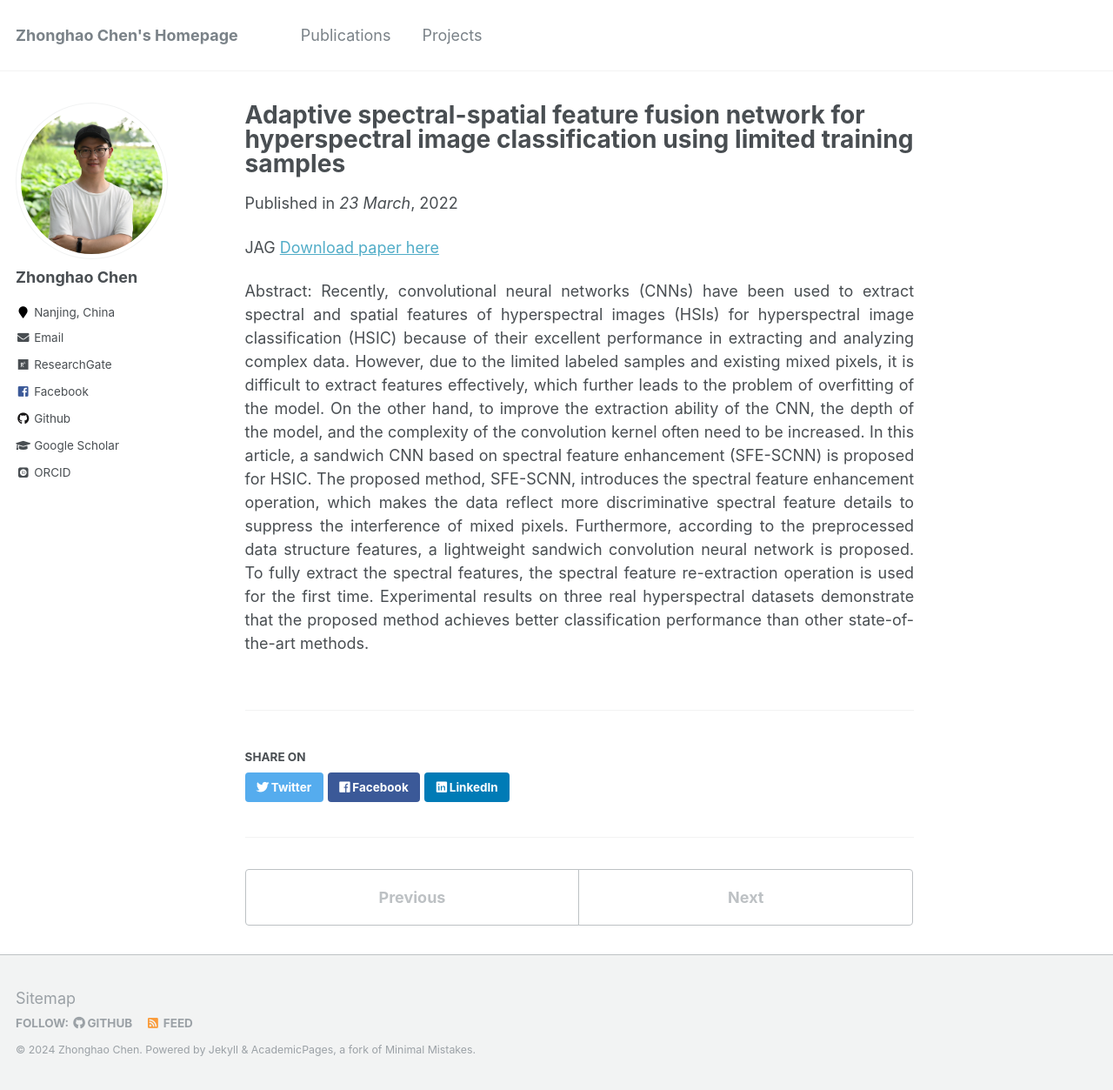
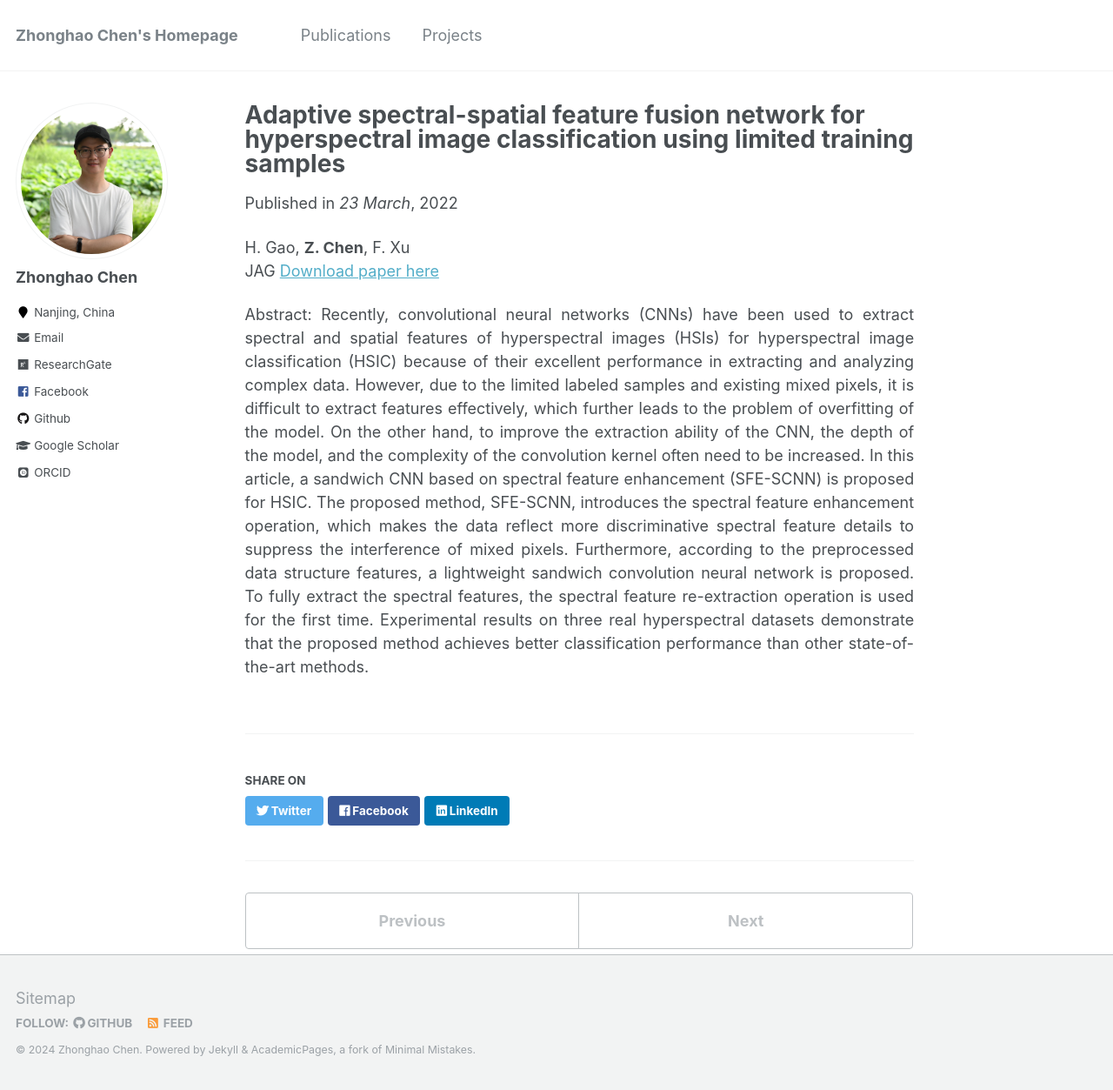
Before and after one commit to zhonghaochen/zhonghaochen.github.io, a Jekyll site: the page built from _publications/AS2F2N.md, in a window 1280 px wide and 1253 px high. Shown: the whole window at 87% size. Built offline with Jekyll 4.4.1, drawn with Linux system fonts in a browser that asks for light colours; some web fonts are replaced.

Commit message:
Update AS2F2N.md

```diff
--- a/_publications/AS2F2N.md
+++ b/_publications/AS2F2N.md
@@ -4,6 +4,7 @@ collection: publications
 date: 2022-03-23
 venue: '23 March'
 ---
+H. Gao, **Z. Chen**, F. Xu<br>
 JAG
 [Download paper here](https://www.sciencedirect.com/science/article/pii/S0303243422000137)
 
```
